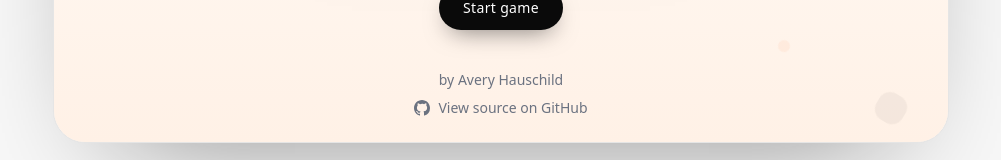
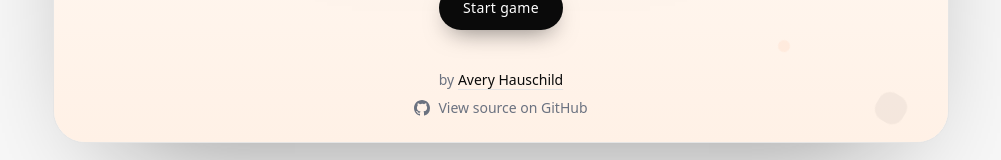
Before and after one commit to Avery-techdev/sky-catcher, a React (Vite) app: page / in a window 1280 px wide. Shown: the part 609-769 px from the top of the page, without its empty margins (139-1140 px from the left). Built offline with nearby package versions, Linux system fonts and the light colour scheme.

Commit message:
feat(start): link author name to portfolio

```diff
--- a/src/features/game/components/InstructionsSlider.tsx
+++ b/src/features/game/components/InstructionsSlider.tsx
@@ -5,6 +5,7 @@ import { Button } from "@/features/game/components/Button";
 import { AmbientBackdrop } from "@/features/game/components/AmbientBackdrop";
 
 const REPO_URL = "https://github.com/Avery-techdev/sky-catcher";
+const PORTFOLIO_URL = "https://ah-development.de/";
 
 interface Slide {
   readonly title: string;
@@ -142,7 +143,18 @@ export function InstructionsSlider({
       </div>
 
       <div className="relative z-10 flex flex-col items-center gap-1">
-        <span className="text-sm text-ink-muted">by Avery Hauschild</span>
+        <span className="text-sm text-ink-muted">
+          by{" "}
+          <a
+            href={PORTFOLIO_URL}
+            target="_blank"
+            rel="noopener noreferrer"
+            aria-label="Avery Hauschild — portfolio (opens in a new tab)"
+            className="rounded font-medium text-ink underline decoration-line underline-offset-4 transition-colors hover:text-accent hover:decoration-accent focus-visible:ring-2 focus-visible:ring-accent focus-visible:ring-offset-2 focus-visible:ring-offset-paper focus-visible:outline-none"
+          >
+            Avery Hauschild
+          </a>
+        </span>
         <a
           href={REPO_URL}
           target="_blank"
```
